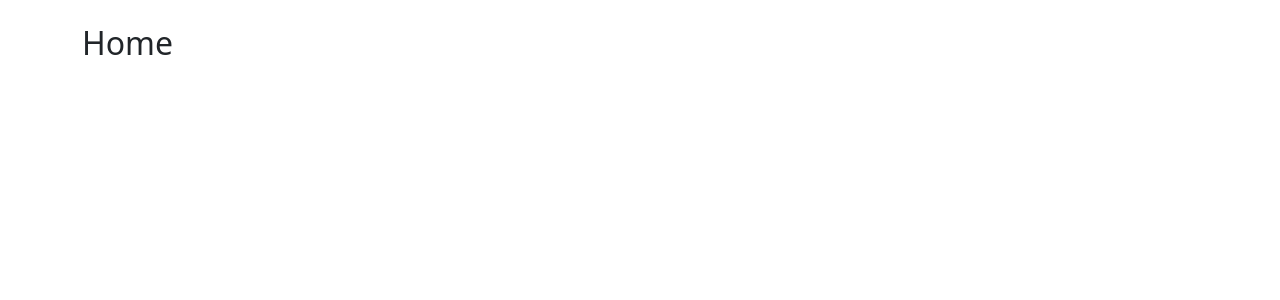
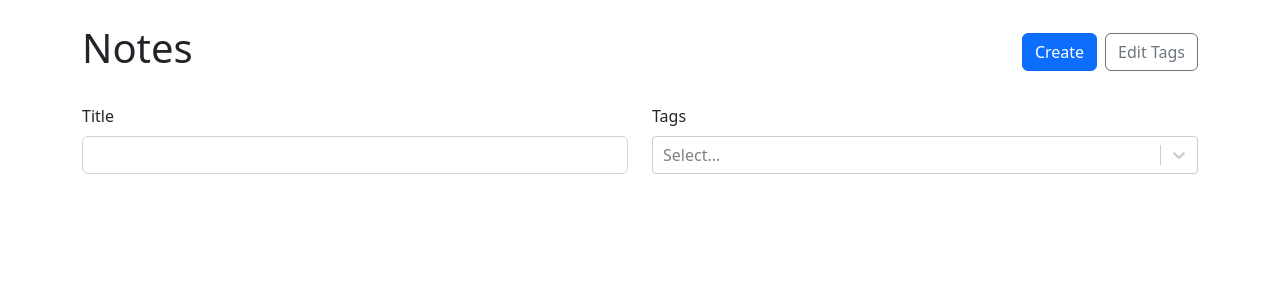
Before and after one commit to robert-devs/Note-react-app, a React (Vite) app: page / in a window 1280 px wide. Shown: the top 300 px of the page. Built offline with nearby package versions, Linux system fonts and the light colour scheme.

Commit message:
adding the Notelist component

```diff
--- a/src/App.tsx
+++ b/src/App.tsx
@@ -5,6 +5,7 @@
 import { v4 as uuidV4 } from 'uuid'
 import { NewNote } from './NewNote'
 import { useLocalStorage } from './useLocalStorage'
+import NoteList from './NoteList'
 
 export type Note = {
   id: string
@@ -60,7 +61,7 @@
     <div className="App">
       <Container className="my-4">
         <Routes>
-          <Route path="/" element={<h2>Home</h2>} />
+          <Route path="/" element={<NoteList availableTags={tags} />} />
           <Route
             path="/new"
             element={
--- /dev/null
+++ b/src/NoteList.tsx
@@ -0,0 +1,75 @@
+import React, { useState } from 'react'
+import {
+  Row,
+  Col,
+  Stack,
+  Button,
+  Form,
+  FormGroup,
+  FormLabel,
+  FormControl,
+} from 'react-bootstrap'
+import { Link } from 'react-router-dom'
+import ReactSelect from 'react-select'
+import { Tag } from './App'
+
+type NoteListProps = {
+  availableTags: Tag[]
+}
+
+export default function NoteList({ availableTags }: NoteListProps) {
+  const [selectedTags, setSelectedTags] = useState<Tag[]>([])
+  const [title, setTitle] = useState('')
+  return (
+    <>
+      <Row className="align-items-center mb-4">
+        <Col>
+          <h1>Notes</h1>
+        </Col>
+        <Col xs="auto">
+          <Stack gap={2} direction="horizontal">
+            <Link to="/new">
+              <Button variant="primary">Create</Button>
+            </Link>
+            <Button variant="outline-secondary">Edit Tags</Button>
+          </Stack>
+        </Col>
+      </Row>
+      <Form>
+        <Row className="mb-4">
+          <Col>
+            <FormGroup controlId="title">
+              <FormLabel>Title</FormLabel>
+              <FormControl
+                type="text"
+                value={title}
+                onChange={(e) => setTitle(e.target.value)}
+              />
+            </FormGroup>
+          </Col>
+          <Col>
+            <FormGroup controlId="tags">
+              <Form.Label>Tags</Form.Label>
+              <ReactSelect
+                value={selectedTags.map((tag) => {
+                  return { label: tag.label, value: tag.id }
+                })}
+                options={availableTags.map((tag) => {
+                  return { label: tag.label, value: tag.id }
+                })}
+                onChange={(tags) => {
+                  setSelectedTags(
+                    tags.map((tag) => {
+                      return { label: tag.label, id: tag.value }
+                    }),
+                  )
+                }}
+                isMulti
+              />
+            </FormGroup>
+          </Col>
+        </Row>
+      </Form>
+    </>
+  )
+}
```
